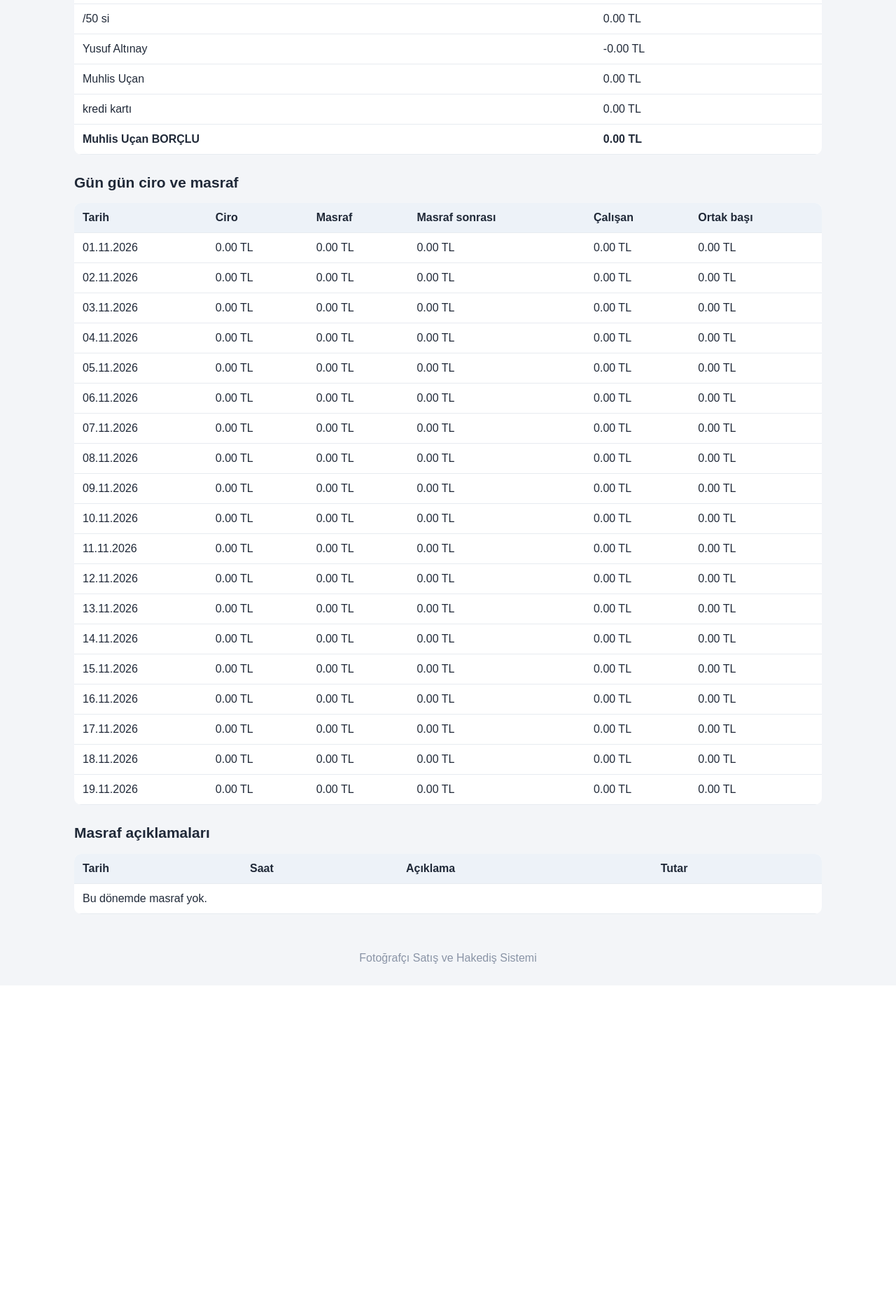
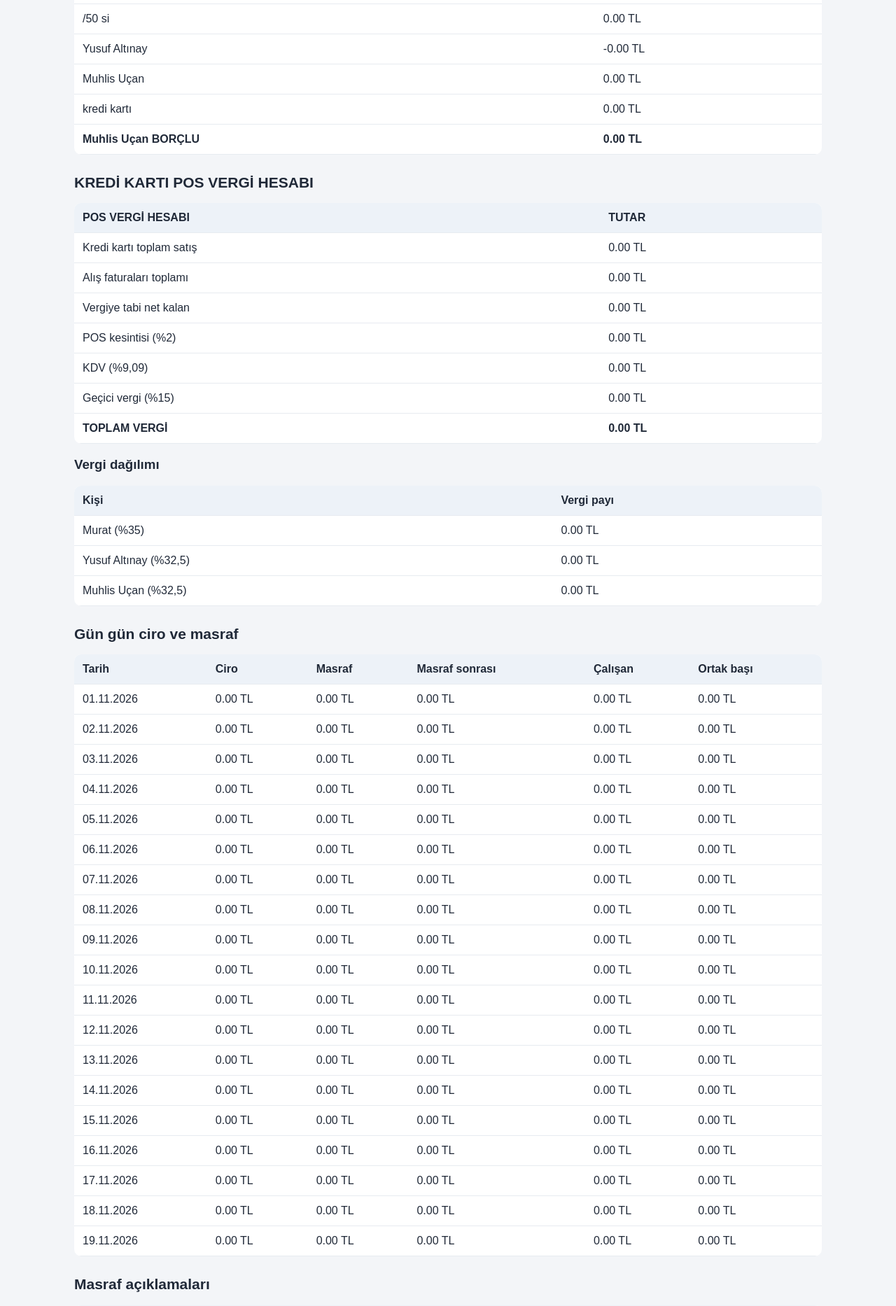
Before and after one commit to yusufaltinay16-pixel/fotografci-satis-sistemi, a Flask app: page /accounting in a window 1280 px wide. Shown: the part 929-2795 px from the top of the page at 70% size. Before the commit the page ends 2306 px from the top, so only its background shows below. Run offline with Flask 3, Linux system fonts and the light colour scheme; the visitor is signed in with stand-in values (Sample User, id 1); data comes from the database, SQL or seed files in the repository; data that the repository does not hold is empty; some libraries are stand-ins or nearby versions.

Commit message:
Show POS tax calculation and partner tax shares

```diff
--- a/templates/accounting.html
+++ b/templates/accounting.html
@@ -25,6 +25,25 @@
 <tr><td><strong>{{data.debtor_name}} BORÇLU</strong></td><td><strong>{{"%.2f"|format(data.debtor_amount)}} TL</strong></td></tr>
 </table></div>
 
+<h2>KREDİ KARTI POS VERGİ HESABI</h2>
+<div class="tablewrap"><table>
+<tr><th>POS VERGİ HESABI</th><th>TUTAR</th></tr>
+<tr><td>Kredi kartı toplam satış</td><td>{{"%.2f"|format(data.pos_tax.card_sales)}} TL</td></tr>
+<tr><td>Alış faturaları toplamı</td><td>{{"%.2f"|format(data.pos_tax.invoices)}} TL</td></tr>
+<tr><td>Vergiye tabi net kalan</td><td>{{"%.2f"|format(data.pos_tax.taxable_net)}} TL</td></tr>
+<tr><td>POS kesintisi (%2)</td><td>{{"%.2f"|format(data.pos_tax.pos_fee)}} TL</td></tr>
+<tr><td>KDV (%9,09)</td><td>{{"%.2f"|format(data.pos_tax.vat)}} TL</td></tr>
+<tr><td>Geçici vergi (%15)</td><td>{{"%.2f"|format(data.pos_tax.temporary_tax)}} TL</td></tr>
+<tr><td><strong>TOPLAM VERGİ</strong></td><td><strong>{{"%.2f"|format(data.pos_tax.total)}} TL</strong></td></tr>
+</table></div>
+<h3>Vergi dağılımı</h3>
+<div class="tablewrap"><table>
+<tr><th>Kişi</th><th>Vergi payı</th></tr>
+<tr><td>Murat (%35)</td><td>{{"%.2f"|format(data.pos_tax.murat)}} TL</td></tr>
+<tr><td>{{data.settings.partner1}} (%32,5)</td><td>{{"%.2f"|format(data.pos_tax.yusuf)}} TL</td></tr>
+<tr><td>{{data.settings.partner2}} (%32,5)</td><td>{{"%.2f"|format(data.pos_tax.muhlis)}} TL</td></tr>
+</table></div>
+
 <h2>Gün gün ciro ve masraf</h2><div class="tablewrap"><table><tr><th>Tarih</th><th>Ciro</th><th>Masraf</th><th>Masraf sonrası</th><th>Çalışan</th><th>Ortak başı</th></tr>
 {% for d in data.days %}<tr><td>{{d.date[8:10]}}.{{d.date[5:7]}}.{{d.date[0:4]}}</td><td>{{"%.2f"|format(d.sales)}} TL</td><td>{{"%.2f"|format(d.expenses)}} TL</td><td>{{"%.2f"|format(d.after)}} TL</td><td>{{"%.2f"|format(d.worker)}} TL</td><td>{{"%.2f"|format(d.share)}} TL</td></tr>{% endfor %}</table></div>
 <h2>Masraf açıklamaları</h2><div class="tablewrap"><table><tr><th>Tarih</th><th>Saat</th><th>Açıklama</th><th>Tutar</th></tr>
```
